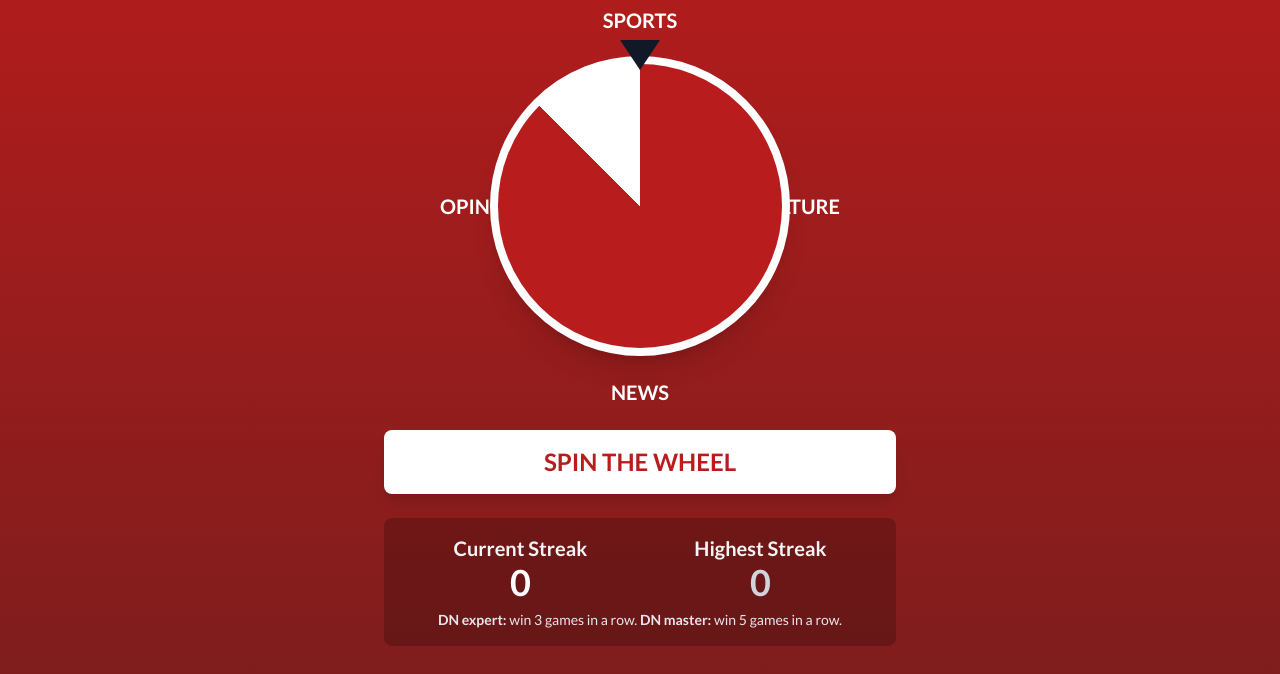
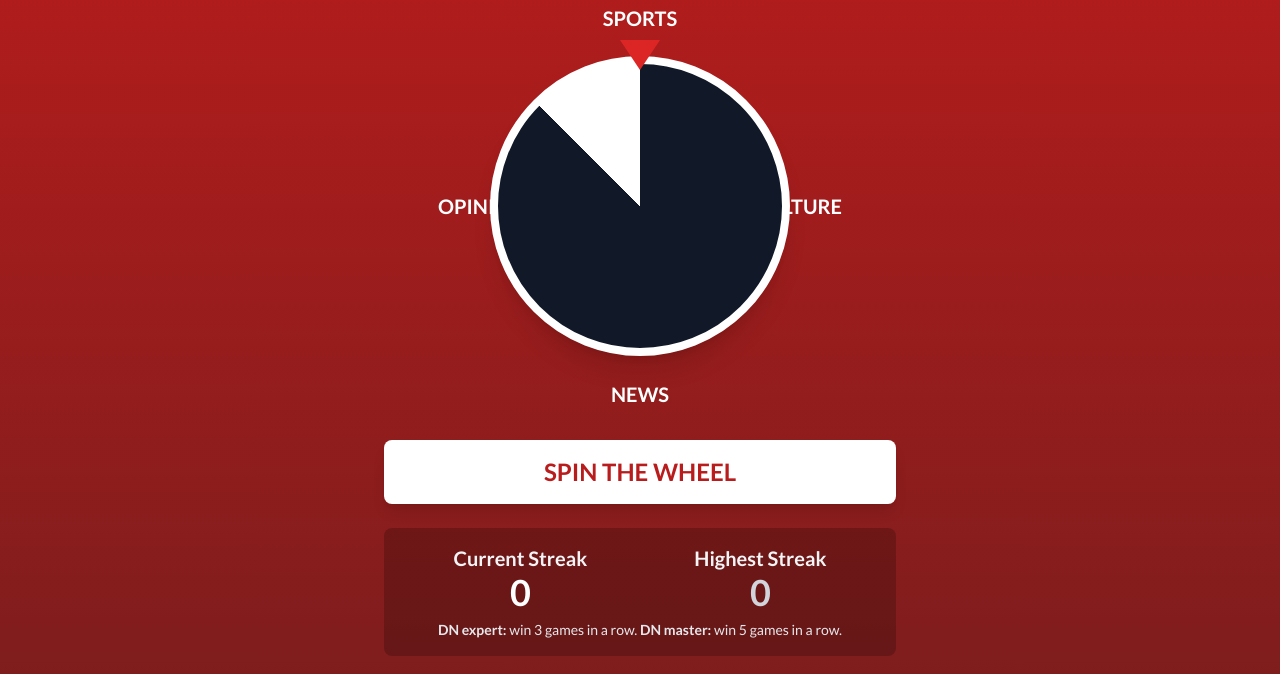
Before and after one commit to kennedylawrence/kennedylawrence.github.io, a plain HTML site: page final-trivia/index.html in a window 1280 px wide. Shown: the part 126-800 px from the top of the page. Drawn offline with nearby package versions, Linux system fonts and the light colour scheme.

Commit message:
Update index.html

```diff
--- a/final-trivia/index.html
+++ b/final-trivia/index.html
@@ -26,12 +26,12 @@
         #wheel {
             width: 300px;
             height: 300px;
-            /* Rotated gradient so sections are centered at 0, 90, 180, 270 */
+            /* Updated to Black and White */
             background: conic-gradient(
-                #ffffff 315deg 45deg,  /* White (Opinion, left) */
-                #b91c1c 45deg 135deg,   /* red-700 (Sports, top) */
-                #ffffff 135deg 225deg, /* White (Culture, right) */
-                #b91c1c 225deg 315deg  /* red-700 (News, bottom) */
+                #111827 315deg 45deg,   /* Sports (top, black) */
+                #ffffff 45deg 135deg,  /* Culture (right, white) */
+                #111827 135deg 225deg, /* News (bottom, black) */
+                #ffffff 225deg 315deg  /* Opinion (left, white) */
             );
             transition: transform 5s cubic-bezier(0.25, 1, 0.5, 1);
         }
@@ -41,8 +41,8 @@
             height: 0;
             border-left: 20px solid transparent;
             border-right: 20px solid transparent;
-            /* Changed pointer to black for visibility on red */
-            border-top: 30px solid #111827; /* gray-900 */
+            /* Updated to Red for visibility */
+            border-top: 30px solid #dc2626; /* red-600 */
             z-index: 10;
         }
 
@@ -66,7 +66,7 @@
             100% { transform: translateY(100vh) rotateZ(720deg); opacity: 0; }
         }
 
-        /* Power-up button styles (now red) */
+        /* Power-up button styles (red) */
         .power-up-btn {
             background-color: #dc2626; /* red-600 */
             color: white;
@@ -99,12 +99,13 @@
             <h1 class="text-3xl md:text-4xl font-bold mb-6 font-merriweather text-white shadow-sm">Daily Nebraskan Trivia Crack</h1>
 
             <!-- Container for wheel and labels -->
-            <div class="relative w-[350px] h-[350px] md:w-[400px] md:h-[400px] mx-auto flex items-center justify-center mb-6">
+            <!-- Increased size to give labels more room -->
+            <div class="relative w-[360px] h-[360px] md:w-[420px] md:h-[420px] mx-auto flex items-center justify-center mb-6">
                 <!-- Labels positioned around the wheel -->
-                <div class="absolute top-0 font-bold text-xl text-white">SPORTS</div>
-                <div class="absolute right-0 font-bold text-xl text-white">CULTURE</div>
-                <div class="absolute bottom-0 font-bold text-xl text-white">NEWS</div>
-                <div class="absolute left-0 font-bold text-xl text-white">OPINION</div>
+                <div class="absolute top-0 md:top-2 font-bold text-xl text-white">SPORTS</div>
+                <div class="absolute right-0 md:right-2 font-bold text-xl text-white">CULTURE</div>
+                <div class="absolute bottom-0 md:bottom-2 font-bold text-xl text-white">NEWS</div>
+                <div class="absolute left-0 md:left-2 font-bold text-xl text-white">OPINION</div>
 
                 <!-- Container for the pointer and wheel -->
                 <div class="relative flex flex-col items-center justify-center">
@@ -382,41 +383,13 @@
                     const actualRotation = newRotation % 360;
                     let category;
 
-                    // NEW LOGIC (with rotated wheel)
-                    // Sports: 45 to 135 (centered at 90)
-                    // Culture: 135 to 225 (centered at 180)
-                    // News: 225 to 315 (centered at 270)
-                    // Opinion: 315 to 45 (centered at 0/360)
-
-                    // Wait, my CSS has Sports at the *top* (0/360).
-                    // Let's re-check the CSS.
-                    // #ffffff 315deg 45deg,  /* White (Opinion, left) */
-                    // #b91c1c 45deg 135deg,   /* red-700 (Sports, top) - NO, this is 90deg, right */
-                    // #ffffff 135deg 225deg, /* White (Culture, right) - NO, this is 180deg, bottom */
-                    // #b91c1c 225deg 315deg  /* red-700 (News, bottom) - NO, this is 270deg, left */
-
-                    // My CSS comments are wrong. Let's fix the CSS.
+                    // Correct Spin Logic:
                     // Pointer is at 0 degrees (top).
-                    // We want Sports at the top (centered at 0).
-                    // We want Culture at the right (centered at 90).
-                    // We want News at the bottom (centered at 180).
-                    // We want Opinion at the left (centered at 270).
-
-                    // Correct CSS:
-                    // Sports (red): 315 (or -45) to 45.
+                    // Sports (black): 315 (or -45) to 45.
                     // Culture (white): 45 to 135.
-                    // News (red): 135 to 225.
+                    // News (black): 135 to 225.
                     // Opinion (white): 225 to 315.
 
-                    // Let's fix the #wheel style inline via JS for clarity.
-                    wheel.style.background = `conic-gradient(
-                        #b91c1c 315deg 45deg,   /* Sports (top, red) */
-                        #ffffff 45deg 135deg,  /* Culture (right, white) */
-                        #b91c1c 135deg 225deg, /* News (bottom, red) */
-                        #ffffff 225deg 315deg  /* Opinion (left, white) */
-                    )`;
-
-                    // Correct Spin Logic:
                     if (actualRotation >= 315 || actualRotation < 45) {
                         category = 'Sports';
                     } else if (actualRotation >= 45 && actualRotation < 135) {
@@ -633,10 +606,12 @@
             // --- 7. Initial Setup ---
 
             // Set the correct wheel gradient from the start
+            // This is already set in the <style> tag, but we'll
+            // keep this here just in case.
             wheel.style.background = `conic-gradient(
-                #b91c1c 315deg 45deg,   /* Sports (top, red) */
+                #111827 315deg 45deg,   /* Sports (top, black) */
                 #ffffff 45deg 135deg,  /* Culture (right, white) */
-                #b91c1c 135deg 225deg, /* News (bottom, red) */
+                #111827 135deg 225deg, /* News (bottom, black) */
                 #ffffff 225deg 315deg  /* Opinion (left, white) */
             )`;
 
```
